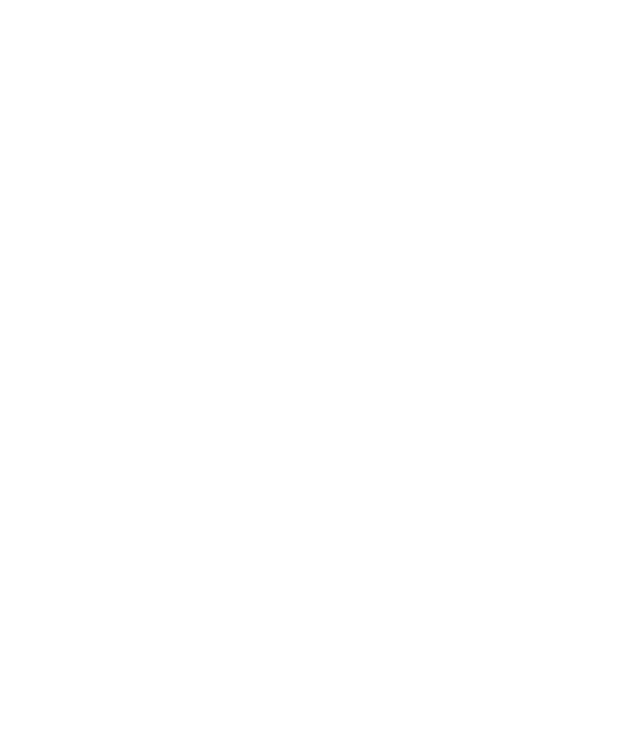
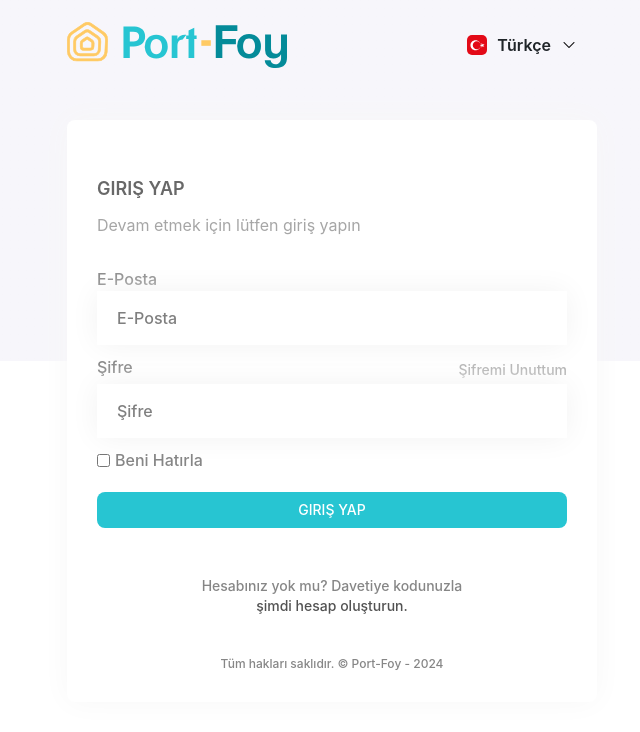
Before and after one commit to melihkostk/portfoy, a React (Vite) app: page /login in a window 1280 px wide. Before the commit this address had no page. Shown: the top 732 px of the page, without its empty margins (308-948 px from the left). Built offline with nearby package versions, Linux system fonts and the light colour scheme.

Commit message:
Login page design completed

```diff
--- a/src/App.jsx
+++ b/src/App.jsx
@@ -6,6 +6,7 @@
 import { Pricing } from "./pages/Pricing";
 import { Corporate } from "./pages/Corporate"
 import { Contacts } from "./pages/Contacts";
+import { Login } from "./pages/Login";
 
 function App() {
 
@@ -18,6 +19,8 @@
         <Route path="/articles" element={<News />} />
         <Route path="/corporate" element={<Corporate />} />
         <Route path="/contacts" element={<Contacts />} />
+        <Route path="/contacts" element={<Contacts />} />
+        <Route path="/login" element={<Login />} />
       </Routes>
     </BrowserRouter>
 
--- a/src/components/Header.jsx
+++ b/src/components/Header.jsx
@@ -72,7 +72,7 @@
                         <div className="bg-[#27C5D2] cursor-pointer h-12.5 rounded-[5px] text-white font-semibold flex items-center">
                             <div className="flex rounded-l-[5px] border-r px-5 border-r-[#ffffff38] items-center h-full hover:bg-[#048B99] transition-colors duration-300 ease-in-out">
                                 <img className="w-7 h-7" src={person} alt="" />
-                                <p>Giriş Yap</p>
+                                <Link to={"/login"}>Giriş Yap</Link>
                             </div>
                             <div onClick={() => setRegisterShown(prev => !prev)} className="h-full rounded-r-[5px] flex px-1.5 items-center justify-center hover:bg-[#048B99] hover:shadow-[0_0_30px_#048B99] transition-[background-color,box-shadow] duration-300 ease-in-out">
                                 <img className="w-4.5 h-4.5" src={whiteDownArrow} alt="" />
--- /dev/null
+++ b/src/pages/Login.jsx
@@ -0,0 +1,77 @@
+import logo from "../assets/logo.svg"
+import turkey from "../assets/turkey.svg"
+import english from "../assets/en.svg"
+import russia from "../assets/ru.svg"
+import downArrow from "../assets/down-arrow.png"
+import { AppLinks } from "../components/AppLinks"
+
+export function Login() {
+    return (
+        <div className="flex flex-col justify-center items-center min-h-screen bg-linear-to-b from-[#f7f6fb] from-35% to-white to-35%">
+            <div className="w-132.5">
+                <div className="flex items-center justify-between mb-7.5 py-5">
+                    <div className="w-55">
+                        <img className="max-w-full align-middle" src={logo} alt="" />
+                    </div>
+                    <div className="rounded-[5px] relative hover:bg-[#B7B9BF] hover:text-white text-[#202529] transition-colors duration-300 ease-in-out">
+                        <div className="cursor-pointer flex items-center justify-start gap-2.5 h-12.5 px-5">
+                            <img className="w-5 h-5 object-fill rounded-[5px]" src={turkey} alt="" />
+                            <p className="font-semibold">Türkçe</p>
+                            <img className="w-4 h-4" src={downArrow} alt="" />
+                        </div>
+                        <ul className="bg-white z-50 shadow-[0_0_30px_rgba(0,0,0,0.1)] hidden rounded-[10px] p-5 w-40 min-w-full absolute">
+                            <li className="text-[#212529] flex items-center gap-2.5 pb-2 border-b border-b-[#E5E5EA] hover:text-[#27C5D2] transition-colors duration-300 ease-in-out cursor-pointer">
+                                <img className="w-5 h-5 object-fill rounded-[5px]" src={turkey} alt="" />
+                                <p className="font-semibold text-sm">Türkçe</p>
+                            </li>
+                            <li className=" text-[#212529] flex items-center gap-2.5 py-2 border-b border-b-[#E5E5EA] hover:text-[#27C5D2] transition-colors duration-300 ease-in-out cursor-pointer">
+                                <img className="w-5 h-5 object-fill rounded-[5px]" src={english} alt="" />
+                                <p className="font-semibold text-sm">English</p>
+                            </li>
+                            <li className=" text-[#212529] flex items-center gap-2.5 pt-2 hover:text-[#27C5D2] transition-colors duration-300 ease-in-out cursor-pointer">
+                                <img className="w-5 h-5 object-fill rounded-[5px]" src={russia} alt="" />
+                                <p className="font-semibold text-sm">Русский</p>
+                            </li>
+                        </ul>
+                    </div>
+                </div>
+                <div className="w-full bg-white shadow-[0_0_30px_rgb(247_247_247)] p-7.5 rounded-lg">
+                    <div className="mt-6.25 mb-7.5">
+                        <h1 className="text-lg text-[#686868] uppercase font-semibold mb-2.5">Giriş Yap</h1>
+                        <p className="text-base text-[#a6a6a6]">Devam etmek için lütfen giriş yapın</p>
+                    </div>
+                    <form action="">
+                        <div className="my-2.5">
+                            <label className="text-[#868686] mb-1.25 font-medium" for="username">E-Posta</label>
+                            <div>
+                                <input className="w-full px-5 py-3.75 shadow-[0_0_30px_rgb(242_242_242)] font-medium" name="email" id="username" type="email" placeholder="E-Posta" />
+                            </div>
+                        </div>
+                        <div className="my-2.5">
+                            <div className="flex items-center justify-between">
+                                <label className="text-[#868686] mb-1.25 font-medium" for="username">Şifre</label>
+                                <a className="text-[#b1b1b1] text-sm font-medium hover:text-[#27C5D2] transition-colors duration-300 ease-in-out" href="">Şifremi Unuttum</a>
+                            </div>
+                            <div>
+                                <input className="w-full px-5 py-3.75 shadow-[0_0_30px_rgb(242_242_242)] font-medium" name="password" id="password" type="password" placeholder="Şifre" />
+                            </div>
+                        </div>
+                        <div className="flex items-center">
+                            <input type="checkbox" />
+                            <label className="text-[#868686] ml-1.25 font-medium">Beni Hatırla</label>
+                        </div>
+                        <button className="bg-[#27C5D2] hover:bg-[#026872] transition-colors duration-300 ease-in-out cursor-pointer text-white font-medium uppercase w-full py-2 px-5 text-sm rounded-lg mt-5 mb-2">Giriş Yap</button>
+                        <p className="text-center my-10 text-sm text-[#868686] font-medium">
+                            Hesabınız yok mu? Davetiye kodunuzla
+                            <a className="block text-[#525252] hover:text-[#27C5D2] transition-colors duration-300 ease-in-out" href="">şimdi hesap oluşturun.</a>
+                        </p>
+                    </form>
+                    <p className="text-center text-[#868686] text-xs font-medium">Tüm hakları saklıdır. © Port-Foy - 2024</p>
+                </div>
+            </div>
+            <div className="w-full mx-auto max-w-350 flex flex-col items-center justify-center bg-[#f7f6fb] mt-30 mb-15">
+                <AppLinks />
+            </div>
+        </div>
+    )
+}
```
